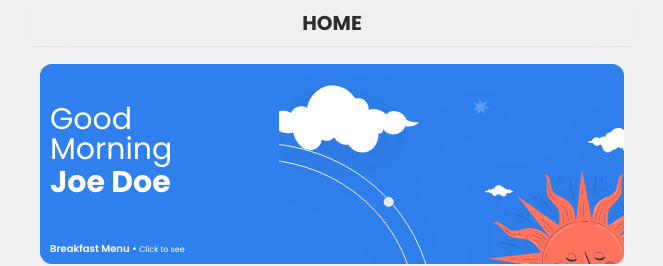
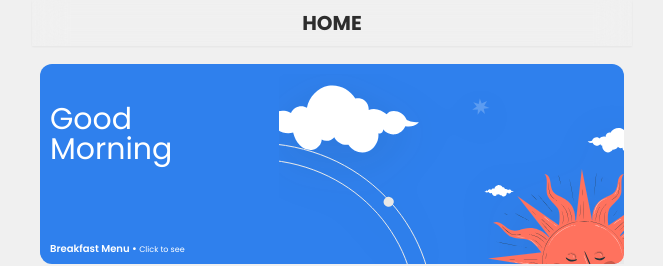
Before and after one commit to edwinhati/new-unklabdine, a Next.js app: page / in a window 1280 px wide. Shown: the top 266 px of the page, without its empty margins (308-971 px from the left). Built offline with nearby package versions, Linux system fonts and the light colour scheme; no server answers.

Commit message:
Implement user context in GreetingCard

```diff
--- a/src/components/GreetingCard.tsx
+++ b/src/components/GreetingCard.tsx
@@ -10,11 +10,11 @@ interface GreetingCardProps {
   greeting: string;
 }
 
-export default function GreetingCard() {
+export default function GreetingCard(props: any) {
   const greeting = getGreeting();
   const mealtime = getMealtime(greeting);
   const { color, image } = getGreetingCard(greeting);
-
+  const { name } = props;
   return (
     <Link
       href="/schedule"
@@ -26,7 +26,7 @@ export default function GreetingCard() {
           Good <br /> {greeting}
         </h1>
         <h1 className="text-[30px] font-bold text-white leading-tight">
-          Joe Doe
+          {name}
         </h1>
       </div>
       <br />
--- a/src/pages/index.tsx
+++ b/src/pages/index.tsx
@@ -5,21 +5,29 @@ import RatingCard from "@/components/RatingCard";
 import RatingCta from "@/components/RatingCta";
 import RatingPost from "@/components/RatingPost";
 import SignInCard from "@/components/SignInCard";
-import { useState } from "react";
+import { useState, useEffect } from "react";
+import { useUser } from "@/context";
 
 export default function HomePage() {
+  const [name, setName] = useState(null);
+  const { user } = useUser();
   const [loading, setLoading] = useState(true);
   setTimeout(() => {
     setLoading(false);
   }, 2000);
+  useEffect(() => {
+    if (user) {
+      setName(user.displayName.split(" ")[0]);
+    }
+  }, [user]);
 
   return (
     <>
       <Header label="Home" hasBack={false} />
       <div className="flex flex-col gap-2 h-full w-full bg-[#f0f0f0] pt-16 pb-20 px-2">
-        <GreetingCard />
+        <GreetingCard name={name} />
         <RatingCard title="Weekly" subtitle="Overall Rating" details={true} />
-        <SignInCard />
+        {user ? null : <SignInCard />}
         <RatingCta />
         {loading ? (
           <div className="flex justify-center items-start h-full">
```
